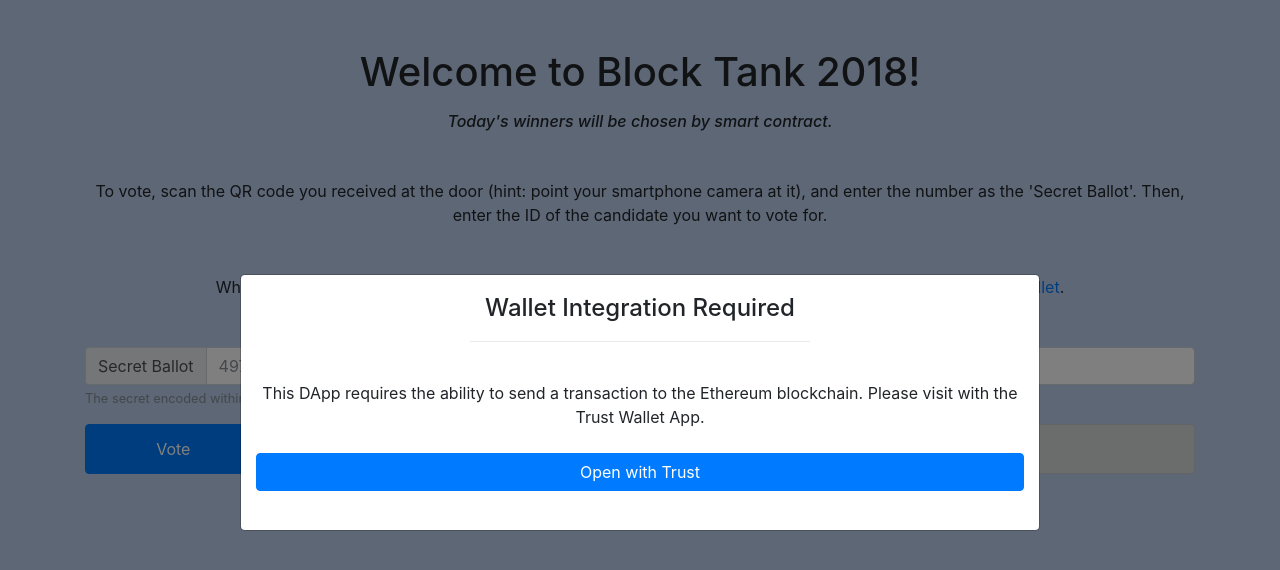
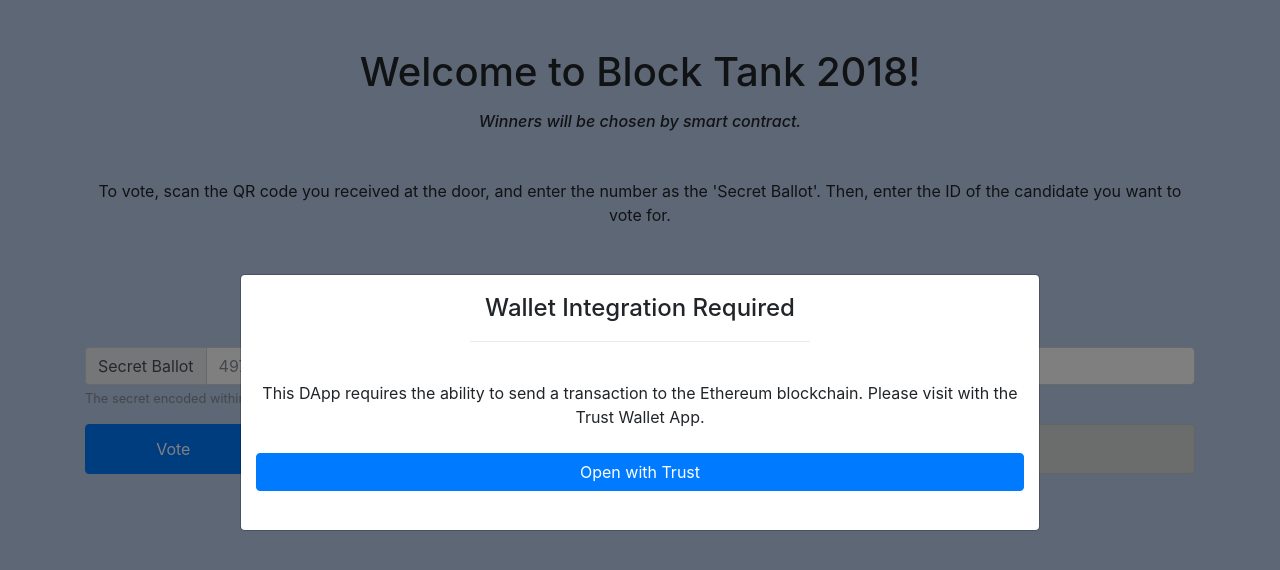
Before and after one commit to hydrogen-dev/hydro-voting, a plain HTML site: page docs/index.html in a window 1280 px wide. Drawn offline with nearby package versions, Linux system fonts and the light colour scheme; a script that the page names is missing.

Commit message:
condense text

```diff
--- a/docs/index.html
+++ b/docs/index.html
@@ -45,9 +45,9 @@
     <div class="container">
       <div id="prove">
         <h1 class="text-center mt-5 mb-3">Welcome to Block Tank 2018!</h1>
-        <h6 class="text-center mb-5"><i>Today's winners will be chosen by smart contract.</i></h6>
-        <p class="text-center mb-5">To vote, scan the QR code you received at the door (hint: point your smartphone camera at it), and enter the number as the 'Secret Ballot'. Then, enter the ID of the candidate you want to vote for.</p>
-        <p class="text-center mb-5">When you're ready, click 'Vote' to send your transaction to the blockchain, courtesy of our partners <a href="https://trustwalletapp.com/" target="_blank">Trust Wallet</a>.</p>
+        <h6 class="text-center mb-5"><i>Winners will be chosen by smart contract.</i></h6>
+        <p class="text-center mb-5">To vote, scan the QR code you received at the door, and enter the number as the 'Secret Ballot'. Then, enter the ID of the candidate you want to vote for.</p>
+        <p class="text-center mb-5">Click 'Vote' to send your transaction, courtesy of our partners <a href="https://trustwalletapp.com/" target="_blank">Trust Wallet</a>.</p>
         <form id="vote">
           <div class="form-row">
             <div class="form-group col-md-8">
```
